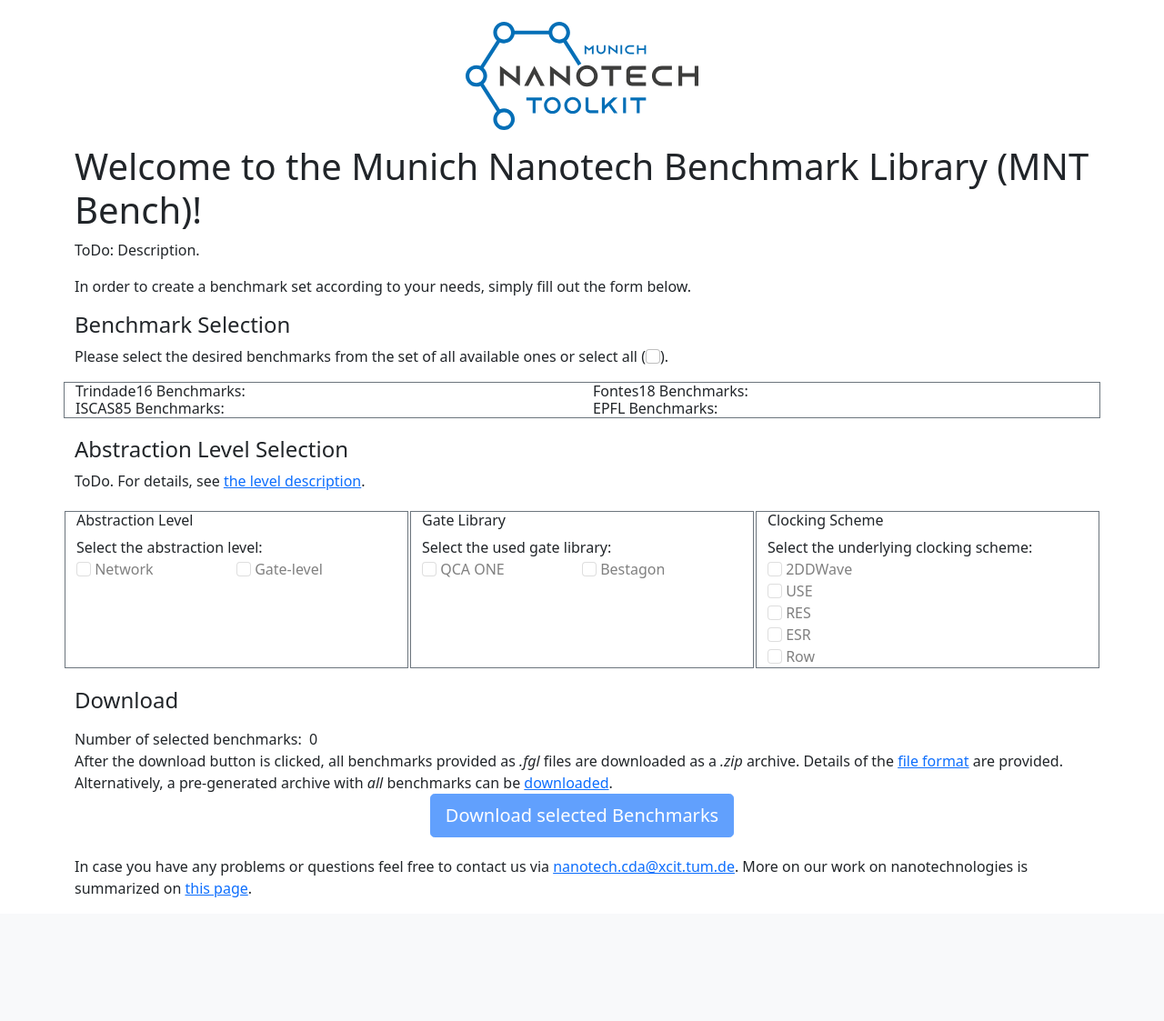
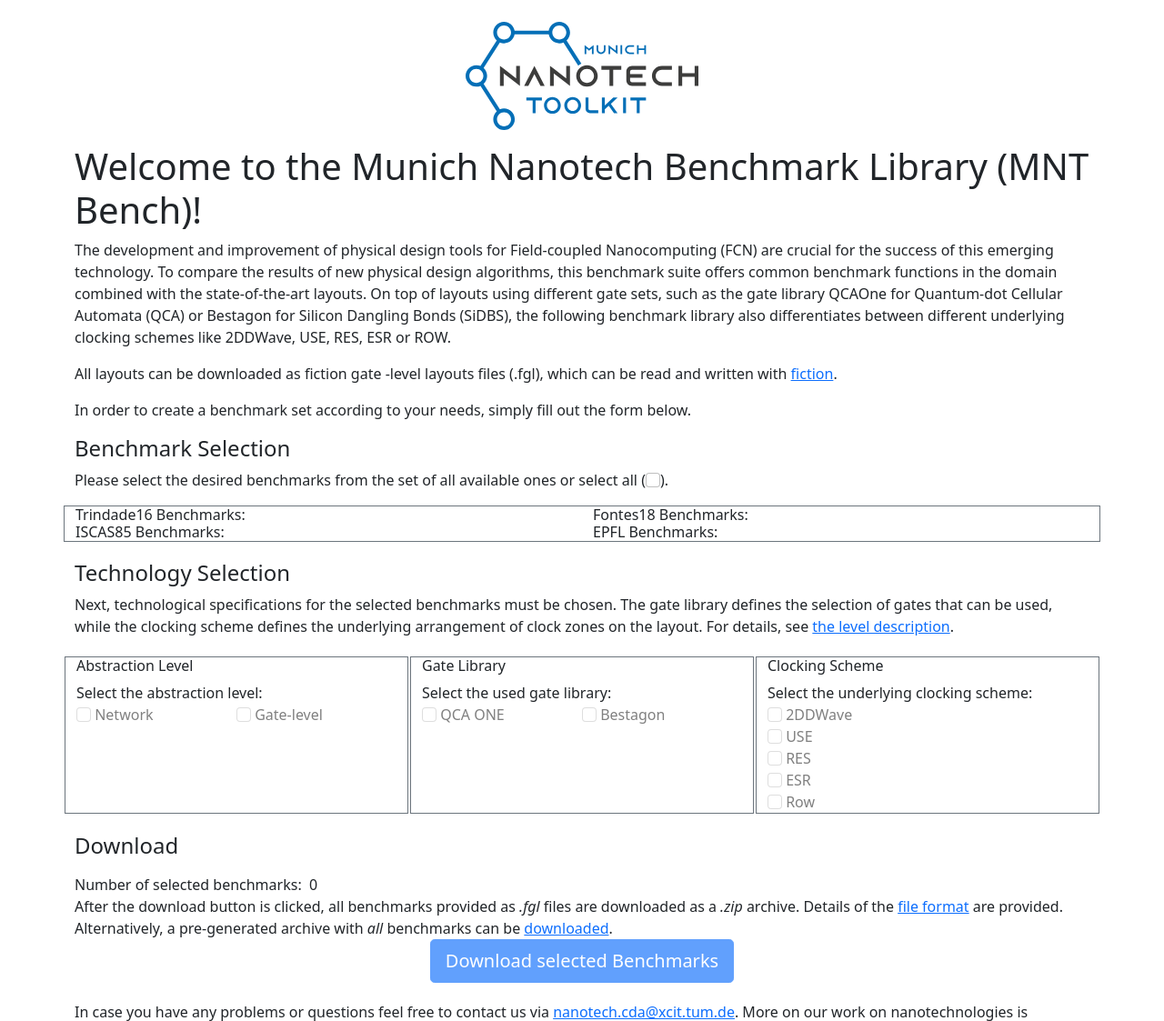
Before and after one commit to cda-tum/mnt-bench, a Flask app: template src/mnt/benchviewer/templates/index.html in a window 1280 px wide. Shown: the part 56-1179 px from the top of the page at 91% size. Before the commit the page ends 1043 px from the top, so only its background shows below. Run offline with Flask 2, Linux system fonts and the light colour scheme; the template is opened without the code that fills it, so the values that code supplies are empty; parts of the project's set-up code (start-up, migrations or seed data) failed here and were passed over; some libraries are stand-ins or nearby versions.

Commit message:
Update descriptions

```diff
--- a/pyproject.toml
+++ b/pyproject.toml
@@ -63,9 +63,9 @@ dev = ["mnt.bench[coverage, docs]"]
 "mnt.bench" = "mnt.benchviewer.main:start_server"
 
 [project.urls]
-Homepage = "https://github.com/simon1hofmann/mntbench"
-"Bug Tracker" = "https://github.com/simon1hofmann/mntbench/issues"
-Discussions = "https://github.com/simon1hofmann/mntbench/discussions"
+Homepage = "https://github.com/cda-tum/mntbench"
+"Bug Tracker" = "https://github.com/cda-tum/mntbench/issues"
+Discussions = "https://github.com/cda-tum/mntbench/discussions"
 Research = "https://www.cda.cit.tum.de/research/fcn/"
 
 [tool.setuptools_scm]
--- a/src/mnt/benchviewer/templates/index.html
+++ b/src/mnt/benchviewer/templates/index.html
@@ -80,7 +80,23 @@
     </p>
     <div class="container">
       <h1>Welcome to the Munich Nanotech Benchmark Library (MNT Bench)!</h1>
-      <p>ToDo: Description.</p>
+      <p>
+        The development and improvement of physical design tools for
+        Field-coupled Nanocomputing (FCN) are crucial for the success of this
+        emerging technology. To compare the results of new physical design
+        algorithms, this benchmark suite offers common benchmark functions in
+        the domain combined with the state-of-the-art layouts. On top of layouts
+        using different gate sets, such as the gate library QCAOne for
+        Quantum-dot Cellular Automata (QCA) or Bestagon for Silicon Dangling
+        Bonds (SiDBS), the following benchmark library also differentiates
+        between different underlying clocking schemes like 2DDWave, USE, RES,
+        ESR or ROW.
+      </p>
+      <p>
+        All layouts can be downloaded as fiction gate -level layouts files
+        (.fgl), which can be read and written with
+        <a href="https://github.com/cda-tum/fiction">fiction</a>.
+      </p>
 
       <p>
         In order to create a benchmark set according to your needs, simply fill
@@ -198,9 +214,12 @@
         </div>
 
         <div class="col-md-12" style="height: 20px"></div>
-        <h4>Abstraction Level Selection</h4>
+        <h4>Technology Selection</h4>
         <p class="text-justify" style="margin: 0px">
-          ToDo. For details, see
+          Next, technological specifications for the selected benchmarks must be
+          chosen. The gate library defines the selection of gates that can be
+          used, while the clocking scheme defines the underlying arrangement of
+          clock zones on the layout. For details, see
           <a href="description" target="_blank">the level description</a>.
         </p>
       </div>
```
Also changed, not shown: src/mnt/benchviewer/templates/description.html (+10 -2 lines), README.md, 1 other file.
